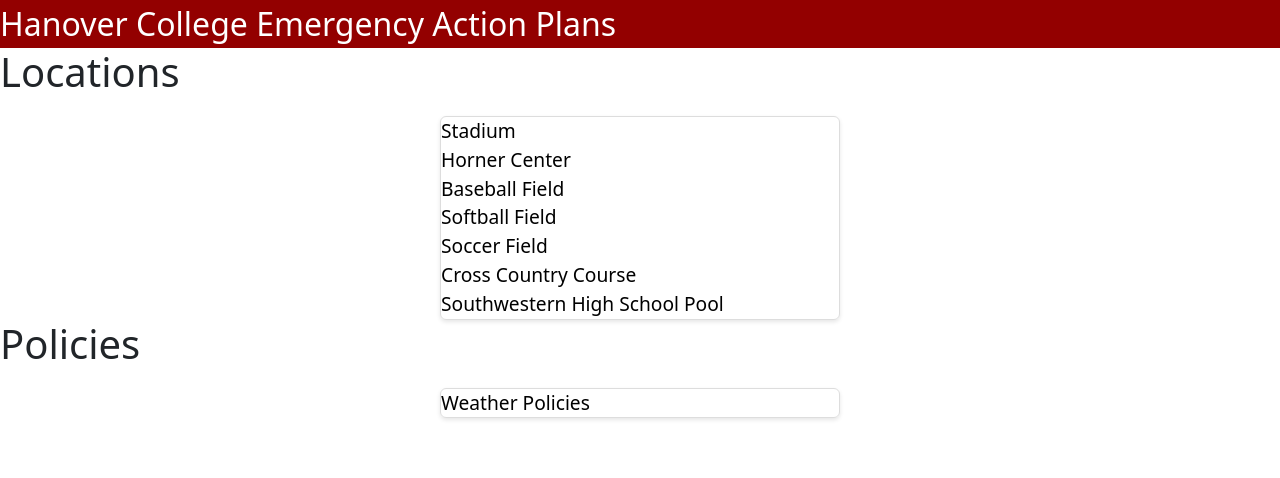
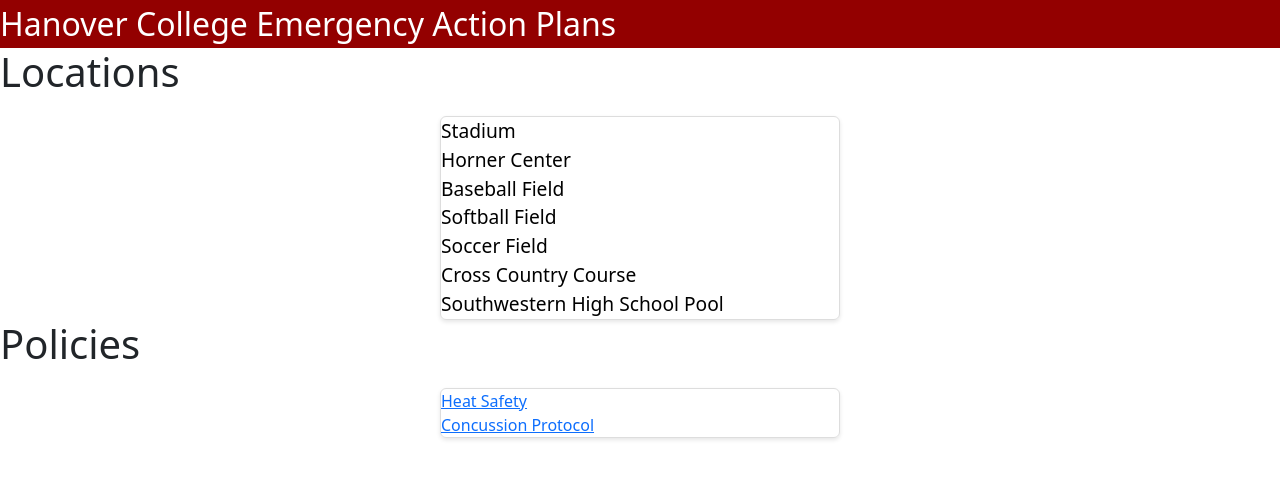
Before and after one commit to finleyc24/HC24-Cole-Finley-Senior-Project, a Next.js app in the folder hcat_app/: page / in a window 1280 px wide. Shown: the top 478 px of the page. Built offline with nearby package versions, Linux system fonts and the light colour scheme.

Commit message:
updated policies list to update dynamically

```diff
--- a/hcat_app/app/page.jsx
+++ b/hcat_app/app/page.jsx
@@ -5,7 +5,7 @@ import "bootstrap/dist/css/bootstrap.css";
 import Header from "/components/header";
 import ListGroup from "/components/ListGroup";
 import { location, planTypes } from "/data/locationData.json";
-
+import { policies } from "/data/policyData.json";
 const Home = () => {
   const locations = location.map((loc) => (
     <Link
@@ -17,17 +17,21 @@ const Home = () => {
     </Link>
   ));
 
-  let policies = [
-    <Link key="weather" className="policy" href="weather">
-      Weather Policies
-    </Link>,
-  ];
+  const policy = policies.map((pol) => (
+    <Link
+      className="policies"
+      key={pol.id}
+      href={`/policies/${encodeURIComponent(pol.id)}`}
+    >
+      {pol.name}
+    </Link>
+  ));
 
   return (
     <>
       <Header />
       <ListGroup className="locations" items={locations} heading="Locations" />
-      <ListGroup className="policies" items={policies} heading="Policies" />
+      <ListGroup className="policies" items={policy} heading="Policies" />
     </>
   );
 };
```
